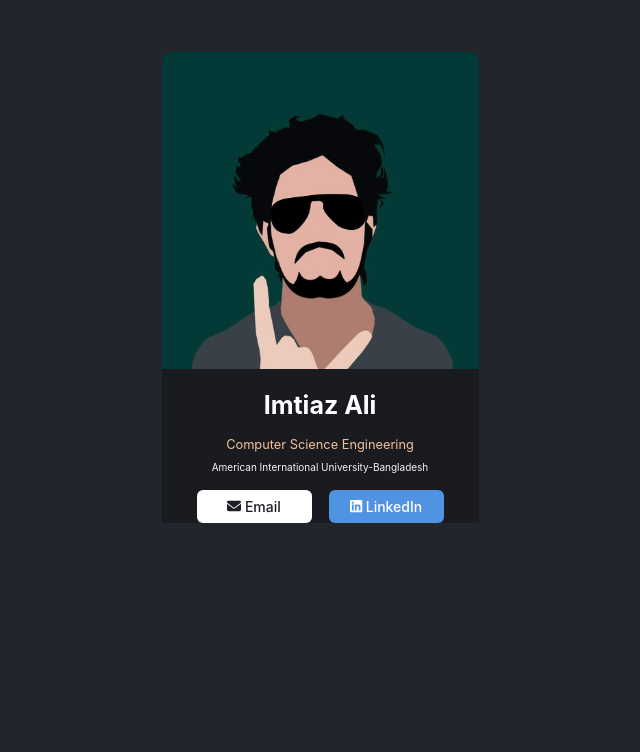
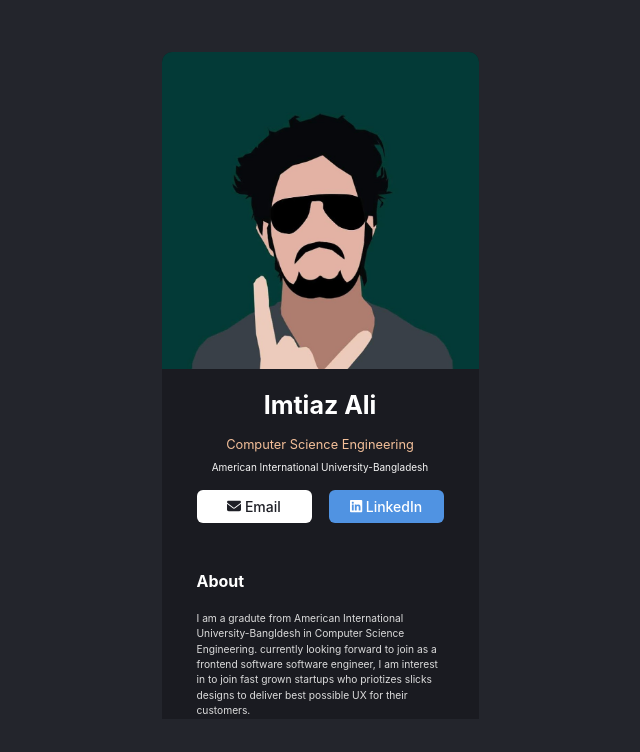
Before and after one commit to imtiazalirb/Digital-Business-Card-React, a React (Vite) app: page / in a window 1280 px wide. Shown: the top 752 px of the page, without its empty margins (320-960 px from the left). Built offline with nearby package versions, Linux system fonts and the light colour scheme.

Commit message:
feat: about component

```diff
--- a/src/App.jsx
+++ b/src/App.jsx
@@ -1,11 +1,13 @@
 import React from 'react'
 import Info from './components/Info'
+import About from './components/About'
 import './App.css'
 
 export default function App() {
   return (
     <div className="App">
       <Info />
+      <About />
     </div>
   )
 }
--- /dev/null
+++ b/src/components/About.jsx
@@ -0,0 +1,15 @@
+import React from 'react'
+
+function About () {
+    return(
+        <div className="about--section">
+            <h2>About</h2>
+            <p>
+                I am a gradute from American International University-Bangldesh in Computer Science Engineering. currently looking forward to join as a frontend software software engineer,
+                I am interest in to join fast grown startups who priotizes slicks designs to deliver best possible UX for their customers.
+            </p>
+        </div>
+    )
+}
+
+export default About
--- a/src/index.css
+++ b/src/index.css
@@ -72,3 +72,26 @@ body {
     margin-left: 8.5px;
     width: 115px;
 }
+
+.about--section{
+    max-width: 317px;
+    background-color: #1A1B21;
+}
+
+.about--section > h2 {
+    font-size: 16px;
+    color: #FFFFFF;
+    font-weight: 700;
+    line-height: 150%;
+    padding: 33px 35px 0px 35px;
+}
+
+.about--section > p {
+    margin: 0px;
+    font-weight: 400;
+    font-size: 10.24px;
+    line-height: 150%;
+    color: #DCDCDC;
+    max-width: 247px;
+    padding: 5px 35px 0px 35px;
+}
```
